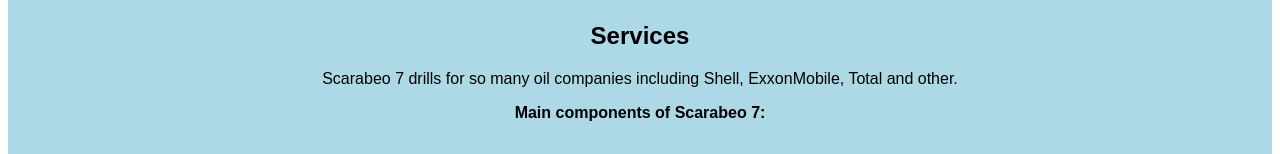
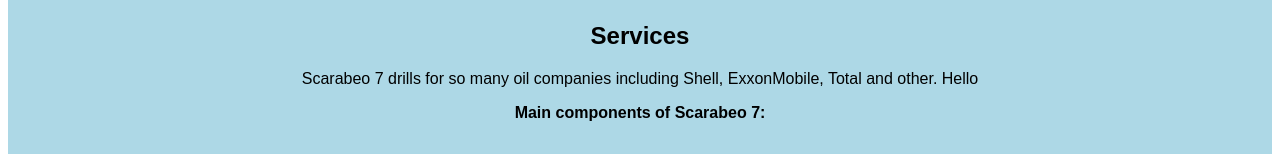
Before and after one commit to scarabeo7/Landing-page, a plain HTML site: page index.html in a window 1280 px wide. Shown: the part 617-771 px from the top of the page. Drawn offline with Linux system fonts and the light colour scheme.

Commit message:
added hello

```diff
--- a/index.html
+++ b/index.html
@@ -42,7 +42,7 @@
     <div id="Services">
         <h2>Services</h2>
         <p>Scarabeo 7 drills for so many oil companies including Shell, ExxonMobile, Total and
-            other.
+            other. Hello
         </p>
 
         <p><strong>Main components of Scarabeo 7:</strong>
```
